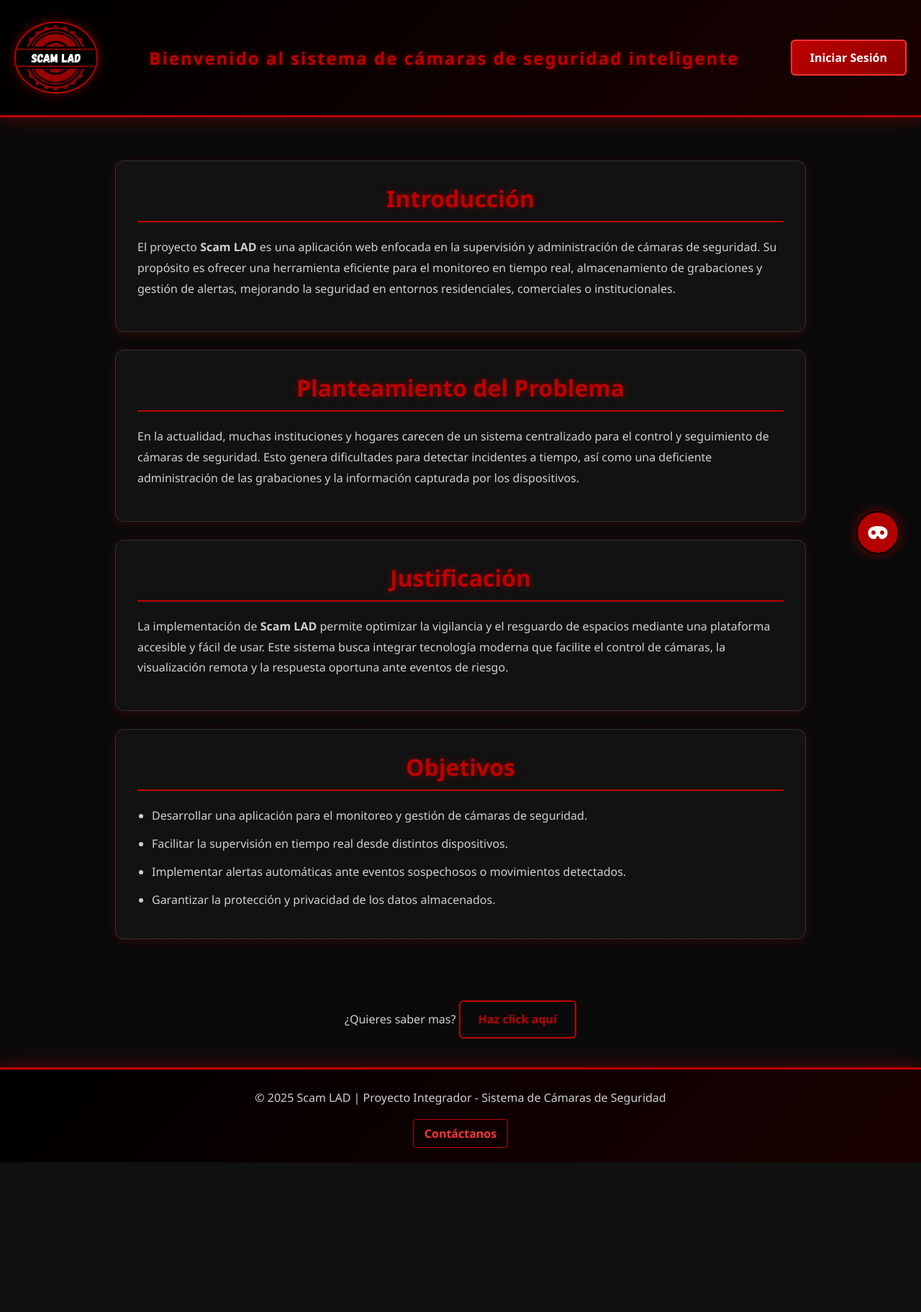
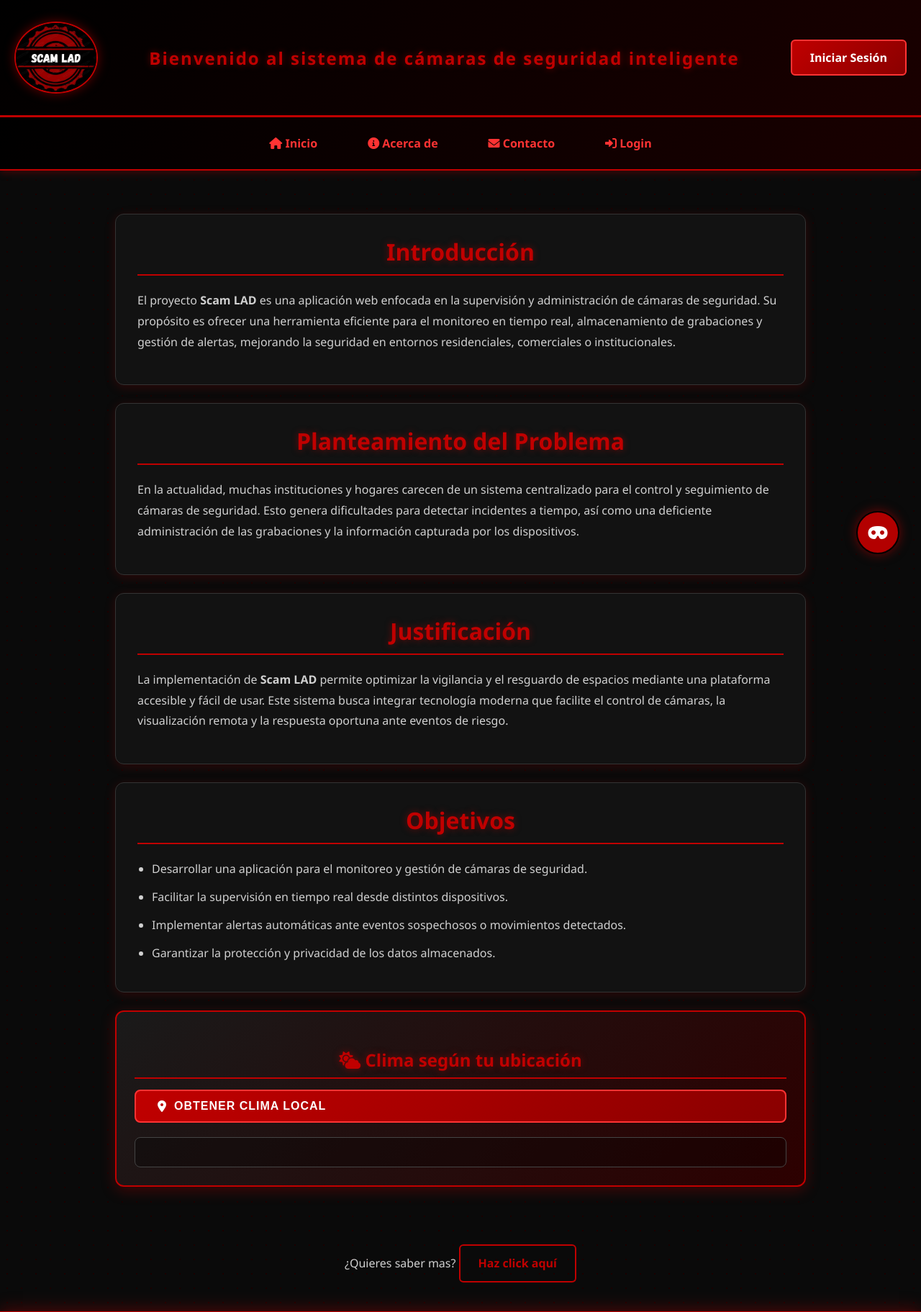
Before and after one commit to Kilan002/scam_lad, a PHP site: page /index.html in a window 1280 px wide. Shown: the top 1823 px of the page at 72% size. Before the commit the page ends 1615 px from the top, so only its background shows below. Run offline with PHP 8.4, Linux system fonts and the light colour scheme.

Commit message:
quinto (sera el ultimo?) commit

```diff
--- a/index.html
+++ b/index.html
@@ -6,6 +6,107 @@
     <title>Scam LAD - Bienvenida</title>
     <link rel="stylesheet" href="style.css">
     <link rel="stylesheet" href="https://cdnjs.cloudflare.com/ajax/libs/font-awesome/6.0.0/css/all.min.css">
+    <style>
+        /* Widget de Clima */
+        .weather-widget {
+            background: linear-gradient(135deg, #1a1a1a 0%, #2d0000 100%);
+            border: 2px solid #c00000;
+            border-radius: 12px;
+            padding: 25px;
+            margin: 20px 0;
+            box-shadow: 0 5px 20px rgba(192, 0, 0, 0.3);
+            text-align: center;
+        }
+
+        .weather-widget h3 {
+            color: #c00000;
+            margin-bottom: 15px;
+            font-size: 1.5em;
+            text-shadow: 0 0 10px rgba(192, 0, 0, 0.5);
+        }
+
+        .weather-btn {
+            background: linear-gradient(135deg, #c00000 0%, #8a0000 100%);
+            color: white;
+            border: 2px solid #ff3333;
+            padding: 12px 30px;
+            border-radius: 8px;
+            cursor: pointer;
+            font-size: 1rem;
+            font-weight: 600;
+            transition: all 0.3s ease;
+            display: inline-flex;
+            align-items: center;
+            gap: 10px;
+        }
+
+        .weather-btn:hover {
+            background: linear-gradient(135deg, #ff0000 0%, #c00000 100%);
+            transform: translateY(-2px);
+            box-shadow: 0 5px 20px rgba(255, 0, 0, 0.5);
+        }
+
+        .weather-btn:disabled {
+            background: #555;
+            opacity: 0.6;
+            cursor: not-allowed;
+        }
+
+        #clima {
+            margin-top: 20px;
+            padding: 20px;
+            background: rgba(0, 0, 0, 0.3);
+            border-radius: 8px;
+            border: 1px solid #444;
+        }
+
+        #clima p {
+            color: #e0e0e0;
+            margin: 10px 0;
+            font-size: 1em;
+        }
+
+        #clima strong {
+            color: #ff6666;
+        }
+
+        .weather-icon {
+            font-size: 3em;
+            margin: 15px 0;
+        }
+
+        .temp-display {
+            font-size: 2.5em;
+            color: #ff3333;
+            font-weight: bold;
+            margin: 15px 0;
+        }
+
+        /* Navbar */
+        .navbar {
+            background: linear-gradient(135deg, #000000 0%, #1a0000 100%);
+            padding: 15px 0;
+            text-align: center;
+            border-bottom: 2px solid #c00000;
+            box-shadow: 0 3px 10px rgba(192, 0, 0, 0.3);
+        }
+
+        .navbar a {
+            color: #ff3333;
+            text-decoration: none;
+            padding: 10px 20px;
+            margin: 0 5px;
+            border-radius: 5px;
+            transition: all 0.3s ease;
+            display: inline-block;
+        }
+
+        .navbar a:hover {
+            background: #c00000;
+            color: white;
+            transform: translateY(-2px);
+        }
+    </style>
 </head>
 <body>
 
@@ -14,9 +115,15 @@
         <div>
             <h1>Bienvenido al sistema de cámaras de seguridad inteligente</h1>
         </div>
-        <!-- Botón de inicio de sesión -->
         <a href="login.php" class="login-btn">Iniciar Sesión</a>
     </header>
+
+    <nav class="navbar">
+        <a href="index.html"><i class="fa-solid fa-home"></i> Inicio</a>
+        <a href="about.html"><i class="fa-solid fa-info-circle"></i> Acerca de</a>
+        <a href="contact.html"><i class="fa-solid fa-envelope"></i> Contacto</a>
+        <a href="login.php"><i class="fa-solid fa-right-to-bracket"></i> Login</a>
+    </nav>
 
     <main>
         <section id="introduccion">
@@ -58,6 +165,15 @@
                 <li>Garantizar la protección y privacidad de los datos almacenados.</li>
             </ul>
         </section>
+
+        <!-- Widget de Clima -->
+        <section class="weather-widget">
+            <h3><i class="fa-solid fa-cloud-sun"></i> Clima según tu ubicación</h3>
+            <button class="weather-btn" onclick="obtenerUbicacion()" id="weather-btn">
+                <i class="fa-solid fa-location-dot"></i> Obtener Clima Local
+            </button>
+            <div id="clima"></div>
+        </section>
     </main>
 
     <div class="link">
@@ -95,7 +211,86 @@
         </div>
     </div>
 
+    <!-- SCRIPTS -->
     <script>
+        // ============ CLIMA ============
+        function obtenerUbicacion() {
+            const btn = document.getElementById('weather-btn');
+            btn.disabled = true;
+            btn.innerHTML = '<i class="fa-solid fa-spinner fa-spin"></i> Obteniendo ubicación...';
+
+            if (!navigator.geolocation) {
+                document.getElementById("clima").innerHTML =
+                    '<p style="color:#ff6666;">❌ La geolocalización no es compatible con este navegador.</p>';
+                btn.disabled = false;
+                btn.innerHTML = '<i class="fa-solid fa-location-dot"></i> Obtener Clima Local';
+                return;
+            }
+
+            navigator.geolocation.getCurrentPosition(
+                posicion => {
+                    const lat = posicion.coords.latitude;
+                    const lon = posicion.coords.longitude;
+                    obtenerClima(lat, lon);
+                },
+                error => {
+                    let mensaje = "❌ No se pudo obtener la ubicación.";
+                    if (error.code === 1) mensaje = "⚠️ Permiso de ubicación denegado.";
+                    if (error.code === 2) mensaje = "❌ Ubicación no disponible.";
+                    if (error.code === 3) mensaje = "⏱️ Tiempo de espera agotado.";
+
+                    document.getElementById("clima").innerHTML = `<p style="color:#ff6666;">${mensaje}</p>`;
+                    btn.disabled = false;
+                    btn.innerHTML = '<i class="fa-solid fa-location-dot"></i> Obtener Clima Local';
+                }
+            );
+        }
+
+        function obtenerClima(lat, lon) {
+            const apiKey = "fcec7f131e40c55bccad4b44b8e9c911";
+            const url = `https://api.openweathermap.org/data/2.5/weather?lat=${lat}&lon=${lon}&appid=${apiKey}&units=metric&lang=es`;
+
+            fetch(url)
+                .then(res => res.json())
+                .then(data => {
+                    // Iconos según el clima
+                    const weatherIcons = {
+                        'Clear': '☀️',
+                        'Clouds': '☁️',
+                        'Rain': '🌧️',
+                        'Drizzle': '🌦️',
+                        'Thunderstorm': '⛈️',
+                        'Snow': '❄️',
+                        'Mist': '🌫️',
+                        'Fog': '🌫️'
+                    };
+
+                    const icon = weatherIcons[data.weather[0].main] || '🌤️';
+
+                    document.getElementById("clima").innerHTML = `
+                        <div class="weather-icon">${icon}</div>
+                        <p><strong>📍 Ubicación:</strong> ${data.name}, ${data.sys.country}</p>
+                        <div class="temp-display">${Math.round(data.main.temp)}°C</div>
+                        <p><strong>🌡️ Sensación térmica:</strong> ${Math.round(data.main.feels_like)}°C</p>
+                        <p><strong>☁️ Clima:</strong> ${data.weather[0].description}</p>
+                        <p><strong>💧 Humedad:</strong> ${data.main.humidity}%</p>
+                        <p><strong>💨 Viento:</strong> ${data.wind.speed} m/s</p>
+                    `;
+
+                    const btn = document.getElementById('weather-btn');
+                    btn.disabled = false;
+                    btn.innerHTML = '<i class="fa-solid fa-rotate"></i> Actualizar Clima';
+                })
+                .catch(() => {
+                    document.getElementById("clima").innerHTML =
+                        '<p style="color:#ff6666;">❌ Error al consultar el clima. Intenta de nuevo.</p>';
+                    const btn = document.getElementById('weather-btn');
+                    btn.disabled = false;
+                    btn.innerHTML = '<i class="fa-solid fa-location-dot"></i> Obtener Clima Local';
+                });
+        }
+
+        // ============ CHATBOT ============
         const API_URL = "/api-bot";
 
         const chatWidget = document.getElementById('chat-widget');
```
Also changed, not shown: login.php (+8 -0 lines), register.php (+8 -0 lines).
